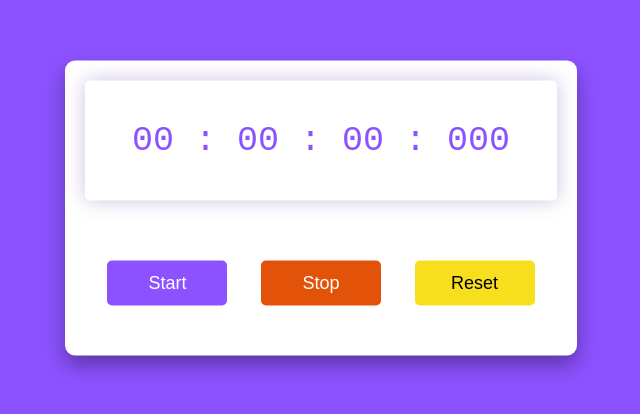
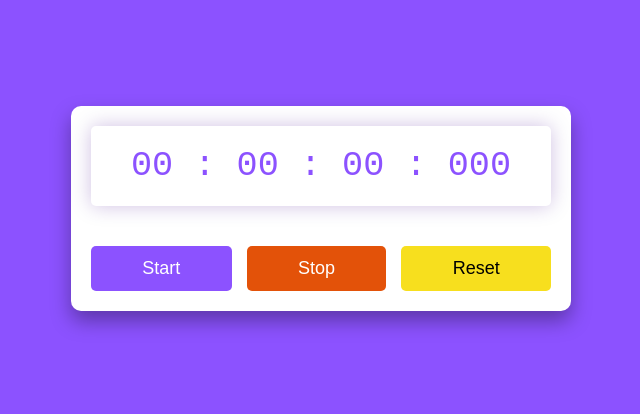
Before and after one commit to Barry21HighPotential/Stop-Watch, a plain HTML site: page index.html in a window 1280 px wide. Shown: the part 192-606 px from the top of the page, without its empty margins (319-959 px from the left). Drawn offline with Linux system fonts and the light colour scheme.

Commit message:
Update style.css

```diff
--- a/style.css
+++ b/style.css
@@ -9,45 +9,53 @@
 body {
     background: #8c52ff;
     font-family: Arial, sans-serif;
+    /* Added flexbox to center the container */
+    display: flex;
+    justify-content: center;
+    align-items: center;
+    min-height: 100vh;
 }
 
 .container {
     background-color: #fff;
-    width: 40%;
-    min-width: 500px;
-    position: absolute;
-    transform: translate(-50%, -50%);
-    top: 50%;
-    left: 50%;
-    padding: 20px 0 50px;
+    /* Made width responsive with a max-width */
+    width: 90%;
+    max-width: 500px;
+    /* Removed absolute positioning */
+    padding: 20px; /* Adjusted padding for responsiveness */
     border-radius: 10px;
     box-shadow: 0px 10px 20px rgba(0, 0, 0, 0.338);
 }
 
 .timer-display {
-    width: 92%;
+    width: 100%; /* Changed to 100% to fit container */
     background: #fff;
-    margin: auto;
     font-family: 'Roboto Mono', monospace;
     color: #8c52ff;
-    font-size: 35px;
-    padding: 40px;
+    /* Responsive font size using clamp() */
+    font-size: clamp(1.5rem, 8vw, 2.2rem);
+    padding: 20px 10px; /* Adjusted padding */
     display: flex;
     align-items: center;
-    justify-content: space-around;
+    justify-content: center; /* Center the text */
+    text-align: center;
     border-radius: 5px;
     box-shadow: 0 0 20px rgba(65, 5, 145, 0.25);
 }
 
 .buttons {
-    width: 90%;
-    margin: 60px auto 0;
+    width: 100%;
+    margin: 40px auto 0;
     display: flex;
-    justify-content: space-around;
+    justify-content: center; /* Center buttons */
+    gap: 15px; /* Add space between buttons */
+    flex-wrap: wrap; /* Allow buttons to wrap on small screens */
 }
 
 .buttons button {
-    width: 120px;
+    /* Flexible width for buttons */
+    flex-grow: 1;
+    min-width: 100px;
     height: 45px;
     background-color: #8c52ff;
     color: white;
```
